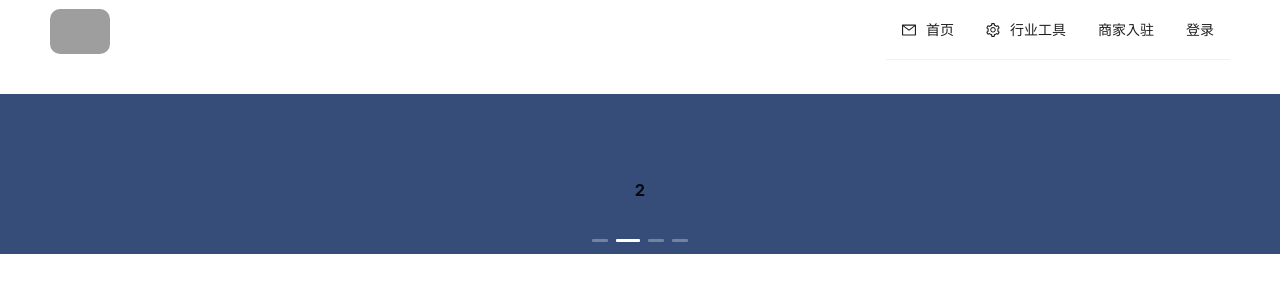
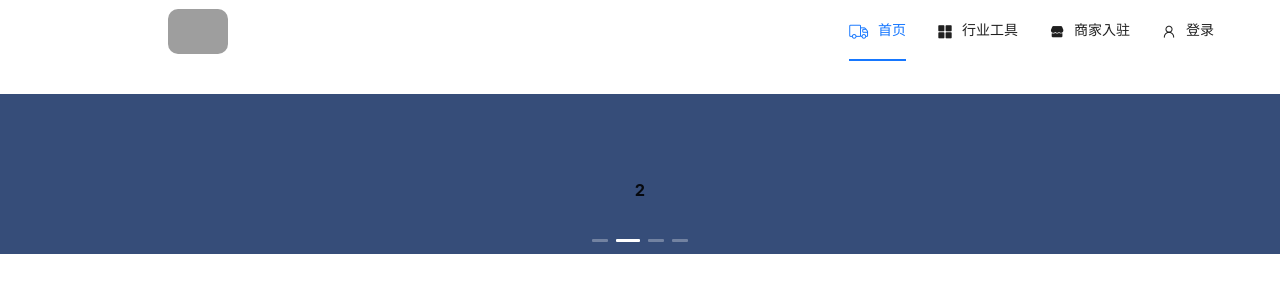
Before and after one commit to feierman/wuliu, a Vue app in the folder web_user/: page / in a window 1280 px wide. Shown: the top 300 px of the page. Built offline with nearby package versions, Linux system fonts and the light colour scheme; grey boxes are pictures that could not be loaded.

Commit message:
Merge branch 'main' of github.com:feierman/wuliu
# Conflicts:
#	.idea/JavaScriptSceneConfigState.xml
#	web_user/components.d.ts
#	web_user/src/layouts/Defaultlayout.vue

```diff
--- a/web_user/src/components/Pcheader.vue
+++ b/web_user/src/components/Pcheader.vue
@@ -1,70 +1,99 @@
 <template>
-  <a-row>
-    <a-col :span="24" class="top">
-      <router-link to="/">
-        <a-image
-            :width="60"
-            :preview="false"
-            src="https://zos.alipayobjects.com/rmsportal/jkjgkEfvpUPVyRjUImniVslZfWPnJuuZ.png"
-            style="border-radius: 10px"
-        />
+  <a-row  class="top" >
+    <a-col class="left" :span="6">
+      <router-link  to="/">
+        <a-image :width="60" :preview="false" :src="href" style="border-radius: 10px" />
       </router-link>
-      <div class="right">
-        <a-menu v-model:selectedKeys="current" mode="horizontal" :items="items" />
+    </a-col>
+      <a-col class="right" :span="18" >
+        <a-menu v-model:selectedKeys="current" mode="horizontal" :items="items" @click="handleMenuClick" />
+      </a-col>
 
-      </div>
-    </a-col>
   </a-row>
 
 </template>
+
 <script lang="ts" setup>
 import { h, ref } from 'vue';
-import { MailOutlined, SettingOutlined } from '@ant-design/icons-vue';
 import { MenuProps } from 'ant-design-vue';
-const current = ref<string[]>(['mail']);
+import { useRouter } from 'vue-router';
+const href = ref<string>('https://aliyuncdn.antdv.com/vue.png');
+const router = useRouter();
+const current = ref<string[]>(['1']);
+
 const items = ref<MenuProps['items']>([
   {
-        key: 'home',
-        icon: () => h(MailOutlined),
+    key: '1',
+    icon: () => h('i', { class: 'iconfont icon-wuliugongsi' }), // 使用 iconfont
     label: '首页',
-
+    title: '首页',
   },
   {
-        key: 'utools',
-        icon: () => h(SettingOutlined),
+    key: '2',
+    icon: () => h('i', { class: 'iconfont icon-gengduo3' }), // 使用 iconfont
     label: '行业工具',
-
+    title: '行业工具',
     children: [
       {
-              key:'xinxiadd',
-                label: '信息发布 ',
-
+        key: '2-1',
+        icon: () => h('i', { class: 'iconfont icon-xinxifabu' }), // 使用 iconfont
+        label: '信息发布',
+        title: '信息发布',
       },
       {
-              key:'dingdanSearch',
+        key: '2-2',
+        icon: () => h('i', { class: 'iconfont icon-dingdanchaxun' }), // 使用 iconfont
         label: '订单查询',
-
+        title: '订单查询',
       },
     ],
   },
   {
-    key:'shop',
-    label:'商家入驻',
-    title:'shop'
+    key: '3',
+    icon: () => h('i', { class: 'iconfont icon-shangjiaruzhu' }), // 使用 iconfont
+    label: '商家入驻',
+    title: '商家入驻',
   },
   {
-    key:'logo',
-    label:'登录',
-    title:'login'
+    key: '4',
+    icon: () => h('i', { class: 'iconfont icon-denglu-copy' }), // 使用 iconfont
+    label: '登录',
+    title: '登录',
+  },
+]);
+
+const handleMenuClick = ({ key }: { key: string }) => {
+  console.log('Clicked menu item:', key);
+  current.value = [key];
+
+  if (key === '1') {
+    router.push('/');
+  } else if (key === '2-1') {
+    router.push('/xinxiadd');
+  } else if (key === '2-2') {
+    router.push('/dingdansearch');
+  } else if (key === '3') {
+    router.push('/shop');
+  } else if (key === '4') {
+    router.push('/login');
+  }
+};
+</script>
+<style scoped lang="scss">
+.top{
+  //background-color: $color-surface;
+  width: 100%;
+  height: 60px;
 }
 
-]);
-</script>
-
-<style scoped lang="scss" >
-  .top{
-    display: flex !important;
-    justify-content: space-between;
-    align-items: center;
+.right{
+  display: flex;
+  justify-content: flex-end;
+  i{
+    margin-right: 8px;
+  }
+}
+.ant-menu {
+  border-bottom: none !important; /* 移除底部边框 */
 }
 </style>
```
Lines whose indentation alone changed are shown as unchanged.
